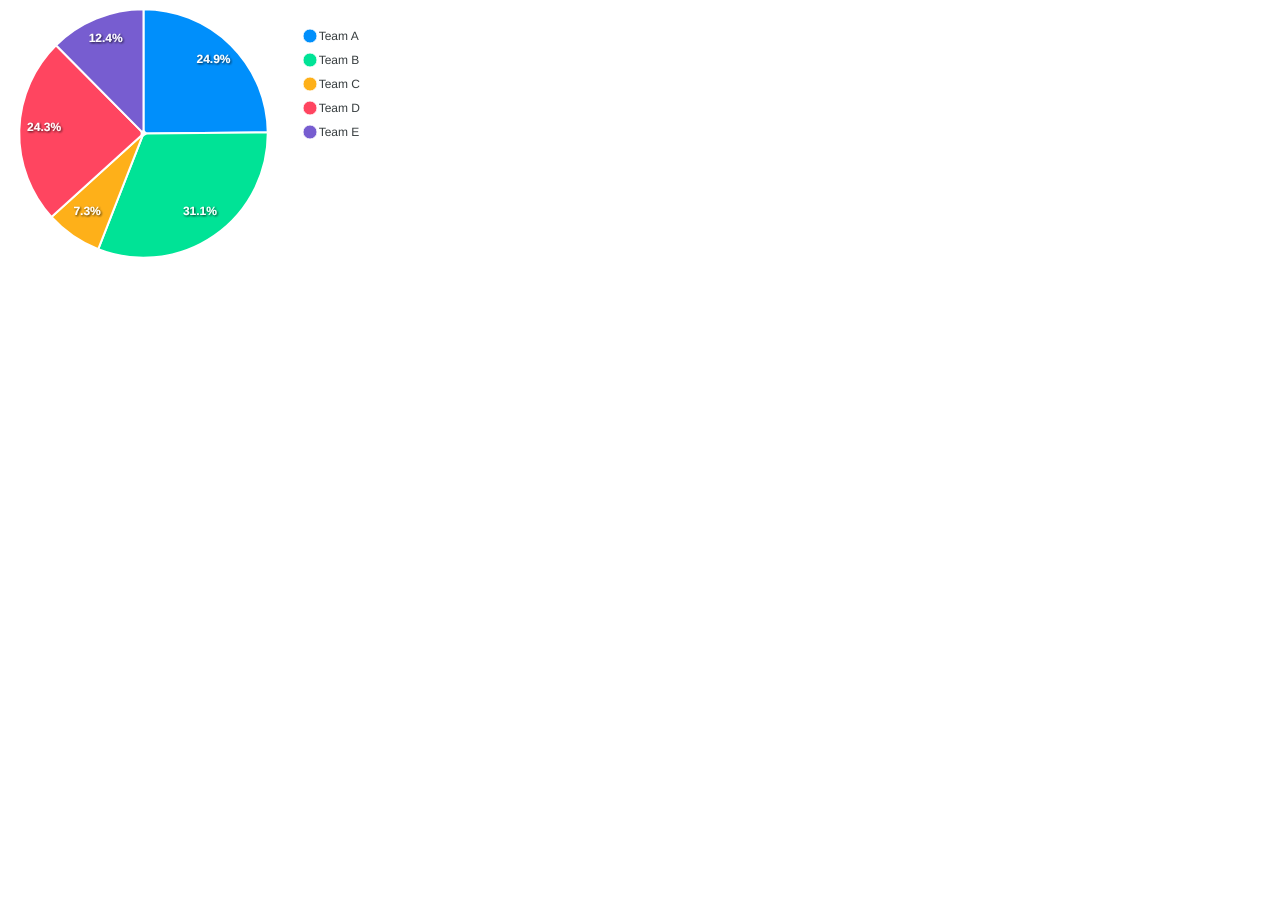
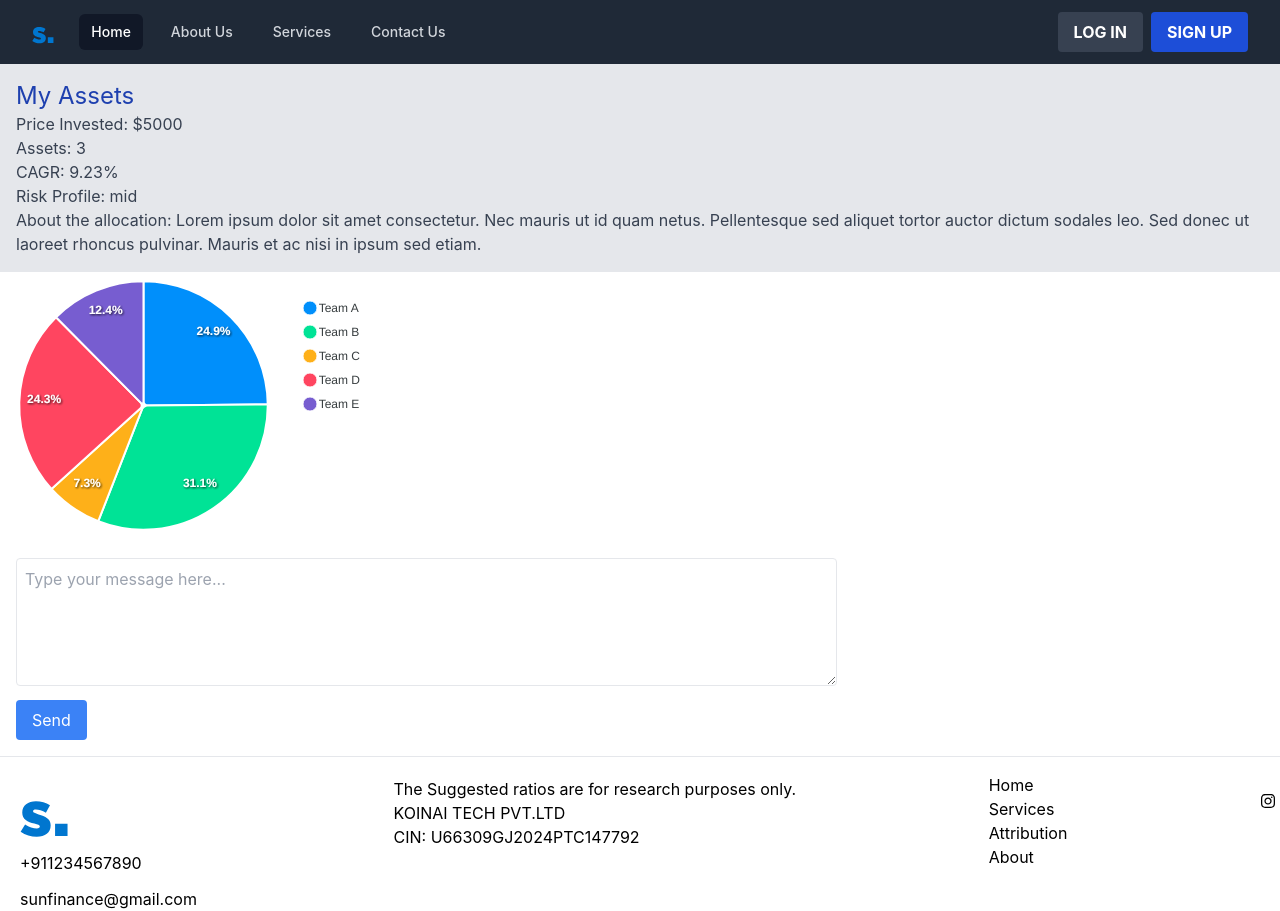
Before and after one commit to Marvellousz/AI-Financial-Advisor, a React (Create React App) app: page /dashboard in a window 1280 px wide. Before the commit the page ends 800 px from the top, so only its background shows below. Built offline with nearby package versions, Linux system fonts and the light colour scheme.

Commit message:
pushing dash

```diff
--- a/package.json
+++ b/package.json
@@ -15,6 +15,7 @@
     "react": "^18.2.0",
     "react-apexcharts": "^1.4.1",
     "react-dom": "^18.2.0",
+    "react-icons": "^5.0.1",
     "react-router-dom": "^6.22.3",
     "react-scripts": "5.0.1",
     "router": "^1.3.8"
--- a/src/Dashboard.js
+++ b/src/Dashboard.js
@@ -1,10 +1,19 @@
 import React from "react";
 import ApexChart from "./components/Chart";
+import Header from "./components/Header";
+import Footer from "./components/Footer";
+import ChatInput from "./components/ChatInput";
+import ChatList from "./components/ChatList";
+import Dash from "./components/Dash"
 
 export default function Dashboard() {
     return (
         <div>
+        <Header />
+        <Dash />
         <ApexChart />
+        <ChatInput />
+        <Footer style="margin-top: 178px;" />
         </div>
     );
 }
--- /dev/null
+++ b/src/components/Dash.js
@@ -0,0 +1,18 @@
+import React from "react";
+
+function Dash() {
+    return(
+        <div className="p-4 bg-gray-200">
+      <h1 className="text-2xl text-blue-800">My Assets</h1>
+      <p className="text-gray-700">Price Invested: $5000</p>
+      <p className="text-gray-700">Assets: 3</p>
+      <p className="text-gray-700">CAGR: 9.23%</p>
+      <p className="text-gray-700">Risk Profile: mid</p>
+      <p className="text-gray-700">
+        About the allocation: Lorem ipsum dolor sit amet consectetur. Nec mauris ut id quam netus. Pellentesque sed aliquet tortor auctor dictum sodales leo. Sed donec ut laoreet rhoncus pulvinar. Mauris et ac nisi in ipsum sed etiam.
+      </p>
+    </div>
+    );
+};
+
+export default Dash
--- a/src/components/Footer.js
+++ b/src/components/Footer.js
@@ -1,18 +1,30 @@
-import React from 'react';
-import insta from '../assets/insta.svg';
-import Vector from '../assets/Vector.svg';
-import x from '../assets/x.svg';
-import mail from '../assets/mail.svg';
-import phone from '../assets/phone.png';
-import logo from '../assets/logo.svg';
+import React from "react";
+import insta from "../assets/insta.svg";
+import Vector from "../assets/Vector.svg";
+import x from "../assets/x.svg";
+import mail from "../assets/mail.svg";
+import phone from "../assets/phone.png";
+import logo from "../assets/logo.svg";
+import { FaInstagram, FaFacebook, FaTwitter } from "react-icons/fa";
 
 const Footer = () => {
   return (
-    <footer id="contactus" className="flex justify-between border-t border-primary">
+    <footer
+      id="contactus"
+      className="flex justify-between border-t border-primary"
+    >
       <div className="flex flex-col items-start mt-5 ml-5 text-white-footer">
-        <a href="#"><img src={logo} alt="Moon Finance Logo" /></a>
-        <p className="mb-2"><img src={phone} className="h-4 w-4" alt="Phone" />+911234567890</p>
-        <p><img src={mail} className="h-4 w-4" alt="Email" />sunfinance@gmail.com</p>
+        <a href="#">
+          <img src={logo} alt="Moon Finance Logo" />
+        </a>
+        <p className="mb-2">
+          <img src={phone} className="h-1 w-4" alt="Phone" />
+          +911234567890
+        </p>
+        <p>
+          <img src={mail} className="h-1 w-4" alt="Email" />
+          sunfinance@gmail.com
+        </p>
       </div>
       <div className="mt-5 ml-5 text-weight-light text-lg-left text-white-footer">
         <p>The Suggested ratios are for research purposes only.</p>
@@ -28,9 +40,17 @@ const Footer = () => {
         </ul>
       </div>
       <div className="flex flex-col mt-4 text-white-footer">
-        <a href="https://www.linkedin.com/company/moon-finance-s/"><img src={Vector} alt="LinkedIn" className="h-5 w-5" /></a>
-        <a href="https://www.instagram.com/moonfintech?igsh=MW9hY2tyaHR1amppMA=="><img src={insta} alt="Instagram" className="h-5 w-5" /></a>
-        <a href="https://www.twitter.com"><img src={x} alt="Twitter" className="h-5 w-5" /></a>
+        <a href="https://www.linkedin.com/company/moon-finance-s/">
+          <img src={Vector} alt="LinkedIn" className="h-5 w-5" />
+        </a>
+        <a href="https://www.instagram.com/moonfintech?igsh=MW9hY2tyaHR1amppMA==">
+          {/* <img src={insta} alt="Instagram" className="h-5 w-5" /> */}
+          <FaInstagram />
+        </a>
+        {/* <FontAwesomeIcon icon="fa-brands fa-instagram" /> */}
+        <a href="https://www.twitter.com">
+          <img src={x} alt="Twitter" className="h-5 w-5" />
+        </a>
       </div>
     </footer>
   );
--- a/src/components/Header.js
+++ b/src/components/Header.js
@@ -61,70 +61,15 @@ export default function Example() {
               </div>
               <div className="absolute inset-y-0 right-0 flex items-center pr-2 sm:static sm:inset-auto sm:ml-6 sm:pr-0">
                 <button
-                  type="button"
-                  className="relative rounded-full bg-gray-800 p-1 text-gray-400 hover:text-white focus:outline-none focus:ring-2 focus:ring-white focus:ring-offset-2 focus:ring-offset-gray-800"
+                  className="bg-gray-700 hover:bg-gray-600 text-white font-bold py-2 px-4 rounded mr-2"
                 >
-                  <span className="absolute -inset-1.5" />
-                  <span className="sr-only">View notifications</span>
-                  <BellIcon className="h-6 w-6" aria-hidden="true" />
+                  <span className="text-white">LOG IN</span>
                 </button>
-
-                {/* Profile dropdown */}
-                <Menu as="div" className="relative ml-3">
-                  <div>
-                    <Menu.Button className="relative flex rounded-full bg-gray-800 text-sm focus:outline-none focus:ring-2 focus:ring-white focus:ring-offset-2 focus:ring-offset-gray-800">
-                      <span className="absolute -inset-1.5" />
-                      <span className="sr-only">Open user menu</span>
-                      <img
-                        className="h-8 w-8 rounded-full"
-                        src="https://images.unsplash.com/photo-1472099645785-5658abf4ff4e?ixlib=rb-1.2.1&ixid=eyJhcHBfaWQiOjEyMDd9&auto=format&fit=facearea&facepad=2&w=256&h=256&q=80"
-                        alt=""
-                      />
-                    </Menu.Button>
-                  </div>
-                  <Transition
-                    as={Fragment}
-                    enter="transition ease-out duration-100"
-                    enterFrom="transform opacity-0 scale-95"
-                    enterTo="transform opacity-100 scale-100"
-                    leave="transition ease-in duration-75"
-                    leaveFrom="transform opacity-100 scale-100"
-                    leaveTo="transform opacity-0 scale-95"
-                  >
-                    <Menu.Items className="absolute right-0 z-10 mt-2 w-48 origin-top-right rounded-md bg-white py-1 shadow-lg ring-1 ring-black ring-opacity-5 focus:outline-none">
-                      <Menu.Item>
-                        {({ active }) => (
-                          <a
-                            href="#"
-                            className={classNames(active ? 'bg-gray-100' : '', 'block px-4 py-2 text-sm text-gray-700')}
-                          >
-                            Your Profile
-                          </a>
-                        )}
-                      </Menu.Item>
-                      <Menu.Item>
-                        {({ active }) => (
-                          <a
-                            href="#"
-                            className={classNames(active ? 'bg-gray-100' : '', 'block px-4 py-2 text-sm text-gray-700')}
-                          >
-                            Settings
-                          </a>
-                        )}
-                      </Menu.Item>
-                      <Menu.Item>
-                        {({ active }) => (
-                          <a
-                            href="#"
-                            className={classNames(active ? 'bg-gray-100' : '', 'block px-4 py-2 text-sm text-gray-700')}
-                          >
-                            Sign out
-                          </a>
-                        )}
-                      </Menu.Item>
-                    </Menu.Items>
-                  </Transition>
-                </Menu>
+                <button
+                  className="bg-blue-700 hover:bg-gray-600 text-white font-bold py-2 px-4 rounded"
+                >
+                  <span className="text-white">SIGN UP</span>
+                </button>
               </div>
             </div>
           </div>
--- a/src/components/Main.js
+++ b/src/components/Main.js
@@ -6,7 +6,7 @@ const Main = () => {
       <h1 className="text-8xl font-black font- text-gray-900 leading-none text-left bg-white px-8 rounded-lg">
         SUN <br /> FINANCE
       </h1>
-      <h2 className="text-3xl px-8 text-left text-gray-300">Your personal AI investment advisor</h2>
+      <h2 className="text-3xl px-8 text-left text-gray-600 ml-12">Your personal AI investment advisor</h2>
       <a
       href="./form1.html"
       className="inline-flex items-center px-4 py-2 bg-blue-600 text-white font-bold rounded-md hover:bg-blue-700 focus:outline-none focus:ring-2 focus:ring-offset-2 focus:ring-blue-500 justify-center mt-12" // Added justify-center class
```
Also changed, not shown: 1 other file (tests, documents, lock files or other folders).
